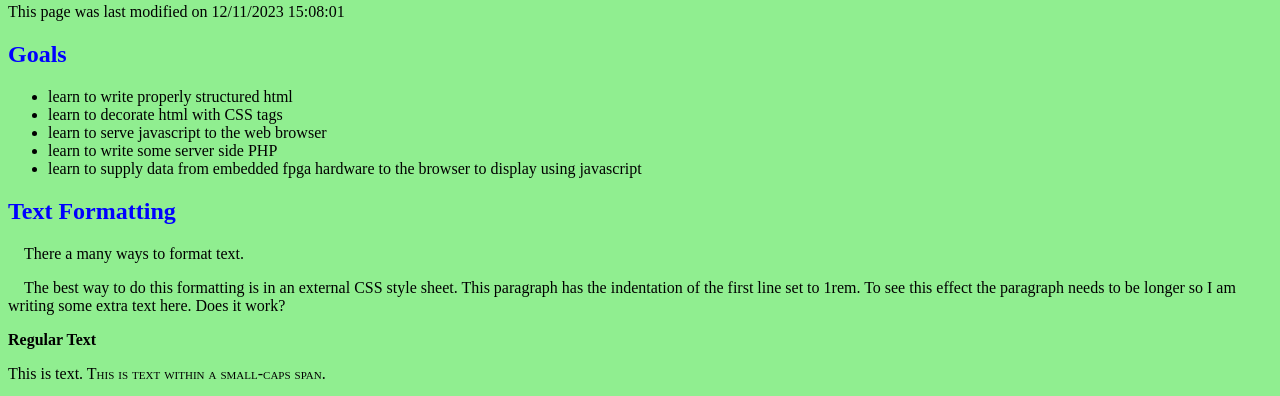
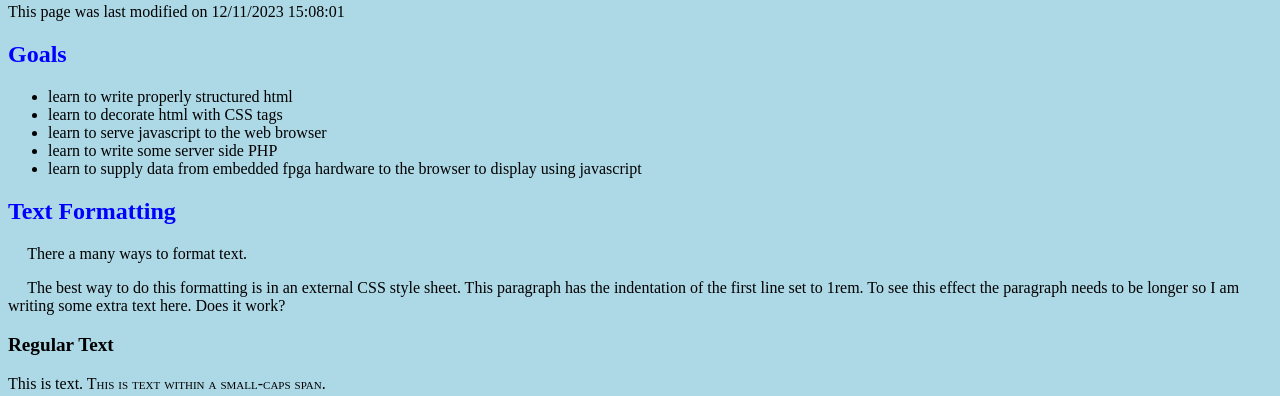
Before and after one commit to hdlguy/embedded-web-interface, a plain HTML site: page index.html in a window 1280 px wide. Shown: the part 353-749 px from the top of the page. Drawn offline with Linux system fonts and the light colour scheme.

Commit message:
background color

```diff
--- a/web1.css
+++ b/web1.css
@@ -12,13 +12,13 @@ h2 {
 }
 
 h3 {
-    font-size: 1.0rem;
+    font-size: 1.2rem;
 }
 
 p {
-    text-indent: 1.0rem;
+    text-indent: 1.2rem;
 }
 
 body {
-    background-color: lightgreen;
+    background-color: lightblue;
 }
```
